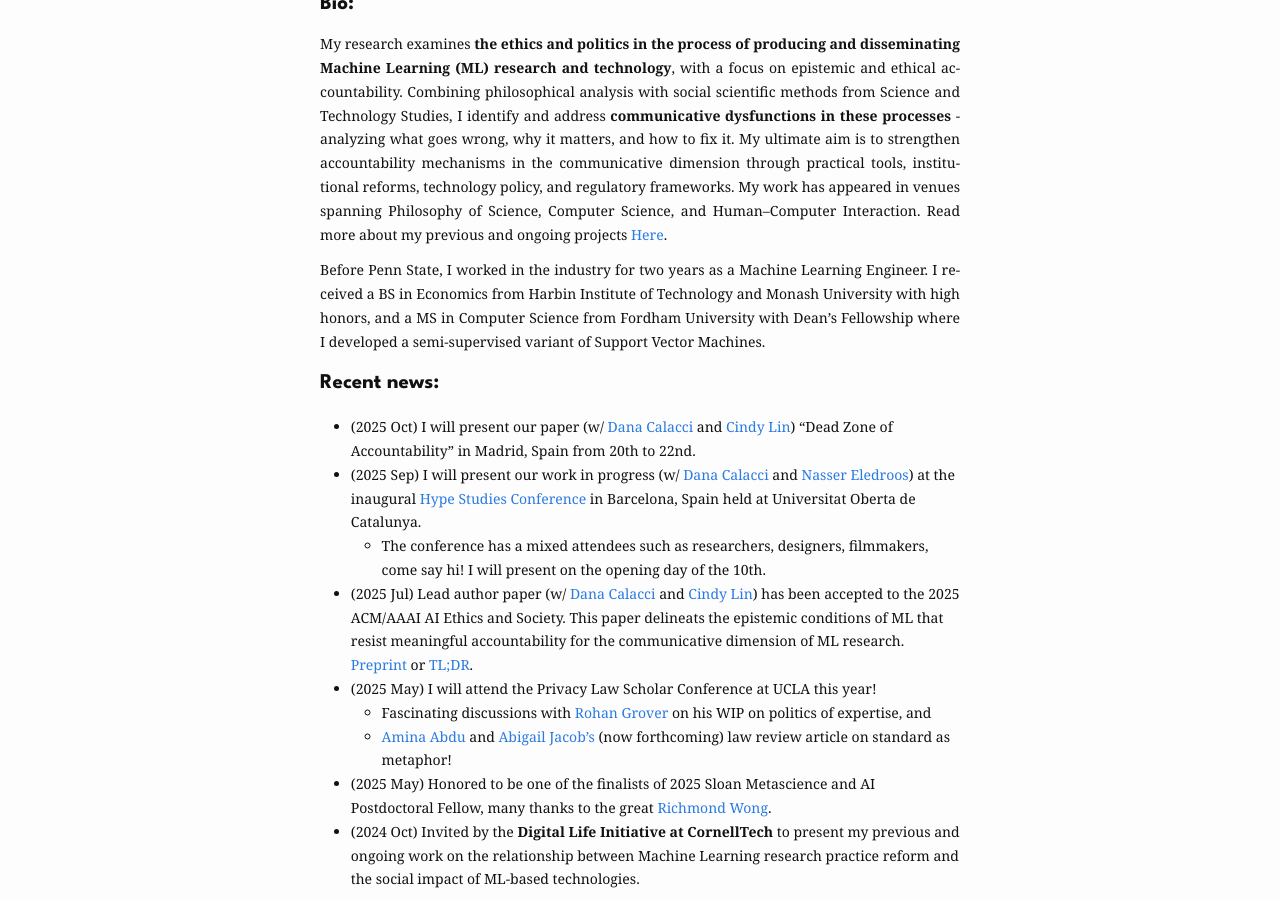
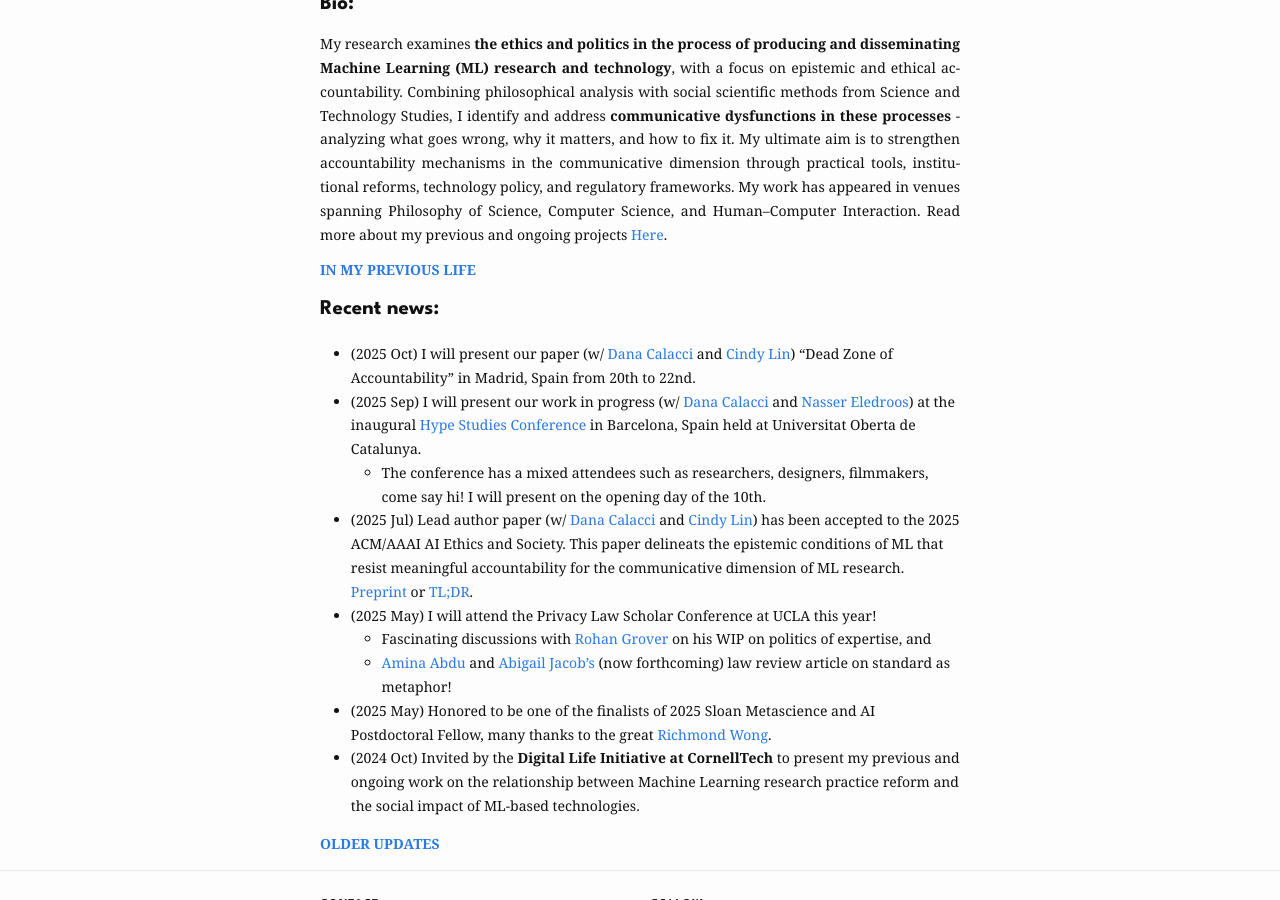
Before and after one commit to koutianqi/koutianqi.github.io, a Jekyll site: the page built from index.markdown, in a window 1280 px wide and 900 px high, scrolled down 464 px. Built offline with Jekyll 4.4.1, drawn with Linux system fonts in a browser that asks for light colours.

Commit message:
Update index.markdown

```diff
--- a/index.markdown
+++ b/index.markdown
@@ -23,7 +23,13 @@ I am a PhD Candidate at Penn State Information School advised by [Dr. Dana Calac
 
 My research examines **the ethics and politics in the process of producing and disseminating Machine Learning (ML) research and technology**, with a focus on epistemic and ethical accountability. Combining philosophical analysis with social scientific methods from Science and Technology Studies, I identify and address **communicative dysfunctions in these processes** - analyzing what goes wrong, why it matters, and how to fix it. My ultimate aim is to strengthen accountability mechanisms in the communicative dimension through practical tools, institutional reforms, technology policy, and regulatory frameworks. My work has appeared in venues spanning Philosophy of Science, Computer Science, and Human–Computer Interaction. Read more about my previous and ongoing projects [Here](https://koutianqi.github.io/pages/research/).
 
-Before Penn State, I worked in the industry for two years as a Machine Learning Engineer. I received a BS in Economics from Harbin Institute of Technology and Monash University with high honors, and a MS in Computer Science from Fordham University with Dean's Fellowship where I developed a semi-supervised variant of Support Vector Machines.
+<details class="older-updates" markdown="1">
+  <summary>In my previous life</summary>
+
+I worked in the industry for two years as a Machine Learning Engineer. I received a BS in Economics from Harbin Institute of Technology and Monash University with high honors, and a MS in Computer Science from Fordham University with Dean's Fellowship where I developed a semi-supervised variant of Support Vector Machines.
+
+</details>
+
 
 ## Recent news:
 
```
